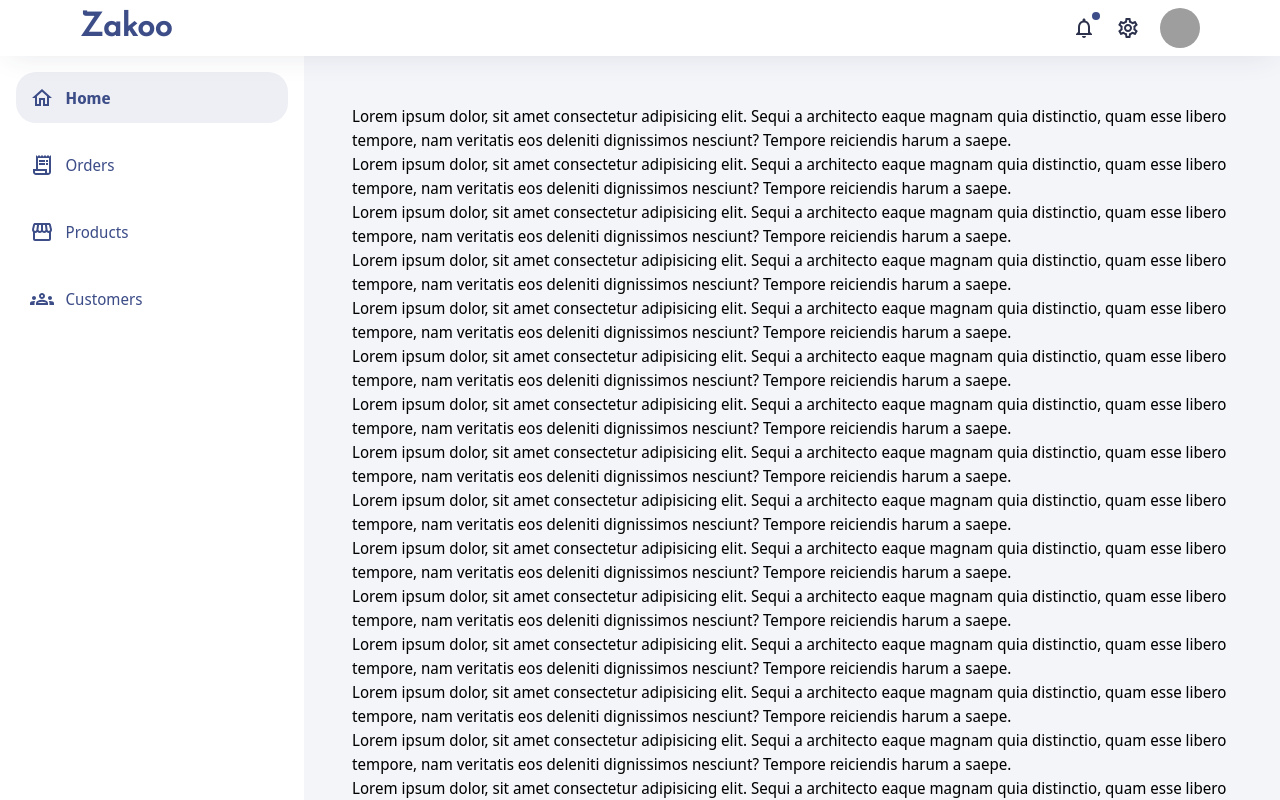
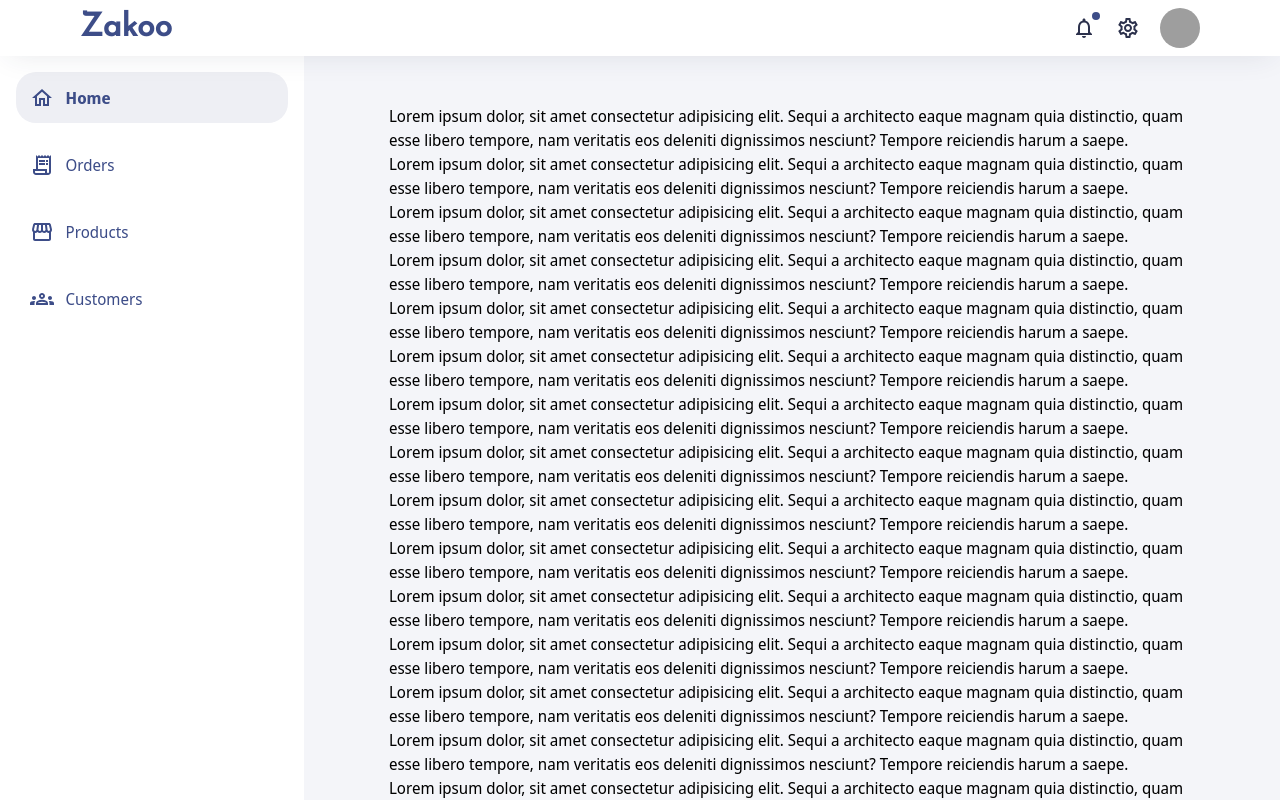
Before and after one commit to idnzozkan/zakoo, a React (Create React App) app in the folder dashboard/: page / in a window 1280 px wide. Shown: the top 800 px of the page. Built offline with nearby package versions, Linux system fonts and the light colour scheme; grey boxes are pictures that could not be loaded.

Commit message:
Add wrapper div for the content

```diff
--- a/dashboard/src/layouts/MainLayout/components/Content/Content.jsx
+++ b/dashboard/src/layouts/MainLayout/components/Content/Content.jsx
@@ -4,7 +4,9 @@ import './content.scss'
 const Content = ({ children }) => {
     return (
         <div className='content'>
-            {children}
+            <div className='content-wrapper'>
+                {children}
+            </div>
         </div>
     )
 }
--- a/dashboard/src/layouts/MainLayout/components/Content/content.scss
+++ b/dashboard/src/layouts/MainLayout/components/Content/content.scss
@@ -3,5 +3,14 @@
 .content {
   flex: 5;
   background-color: $background;
-  padding: 3rem;
 }
+
+.content-wrapper {
+  display: flex;
+  flex-direction: column;
+  align-items: center;
+  padding: 3rem 5rem;
+  width: 99%;
+  height: 100%;
+  margin: auto;
+}
```
